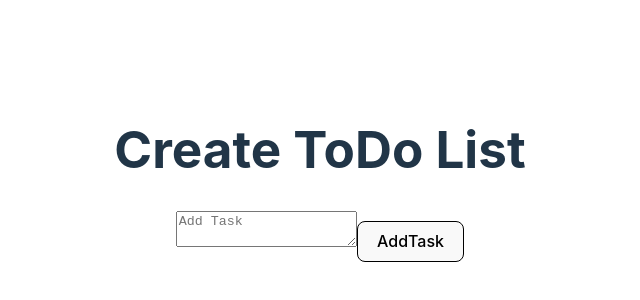
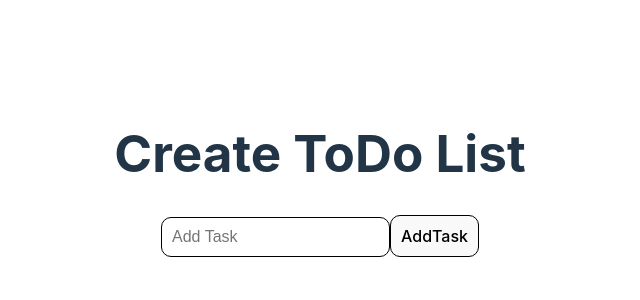
Before and after one commit to Yoojinjo/TodoList, a React (Vite) app: page / in a window 1280 px wide. Shown: the part 226-526 px from the top of the page, without its empty margins (320-960 px from the left). Built offline with nearby package versions, Linux system fonts and the light colour scheme.

Commit message:
change textarea to input text and added styling

```diff
--- a/src/App.css
+++ b/src/App.css
@@ -5,42 +5,15 @@
 	text-align: center;
 }
 
-.logo {
-	height: 6em;
-	padding: 1.5em;
-	will-change: filter;
-	transition: filter 300ms;
-}
-.logo:hover {
-	filter: drop-shadow(0 0 2em #646cffaa);
-}
-.logo.react:hover {
-	filter: drop-shadow(0 0 2em #61dafbaa);
-}
-
-@keyframes logo-spin {
-	from {
-		transform: rotate(0deg);
-	}
-	to {
-		transform: rotate(360deg);
-	}
-}
-
-@media (prefers-reduced-motion: no-preference) {
-	a:nth-of-type(2) .logo {
-		animation: logo-spin infinite 20s linear;
-	}
-}
-
-.card {
-	padding: 2em;
-}
-
-.read-the-docs {
-	color: #888;
+input,
+button {
+	border: solid black 1px;
+	padding: 10px;
+	height: auto;
+	border-radius: 10px;
+	font-size: medium;
 }
 
 button {
-	border: solid black 1px;
+	cursor: pointer;
 }
--- a/src/TextField.jsx
+++ b/src/TextField.jsx
@@ -1,6 +1,11 @@
 function TextField({ placeholder, value, onChange }) {
 	return (
-		<textarea placeholder={placeholder} value={value} onChange={onChange} />
+		<input
+			type="text"
+			placeholder={placeholder}
+			value={value}
+			onChange={onChange}
+		/>
 	);
 }
 
```
